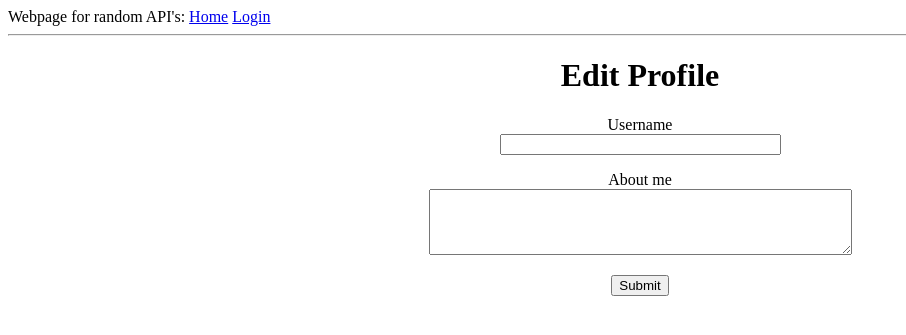
After one commit to Timothy-Lundberg/webpageproject, a Flask app: template app/templates/edit_profile.html in a window 1280 px wide. The commit adds this page. Shown: the top 335 px of the page, without its empty margins (0-906 px from the left). Run offline with Flask 3, Linux system fonts and the light colour scheme; the template is opened without the code that fills it: values that come from a table or form of the project are taken from there, others are empty.

Commit message:
jacobs changes

```diff
--- a/app/forms.py
+++ b/app/forms.py
@@ -1,5 +1,5 @@
 from flask_wtf import FlaskForm
-from wtforms import StringField, PasswordField, BooleanField, SubmitField
+from wtforms import StringField, PasswordField, BooleanField, SubmitField, TextAreaField
 from wtforms.validators import ValidationError, DataRequired, Email, EqualTo, Length
 from app.models import User
 
@@ -36,3 +36,9 @@ class RegistrationForm(FlaskForm):
         user = User.query.filter_by(email=email.data).first()
         if user is not None:
             raise ValidationError("Please use a different email address.")
+
+
+class EditProfileForm(FlaskForm):
+    username = StringField('Username', validators=[DataRequired()])
+    about_me = TextAreaField('About me', validators=[Length(min=0, max=140)])
+    submit = SubmitField('Submit')
--- a/app/models.py
+++ b/app/models.py
@@ -2,7 +2,7 @@ from app import db, login
 from datetime import datetime
 from werkzeug.security import generate_password_hash, check_password_hash
 from flask_login import UserMixin
-
+from hashlib import md5
 
 class User(UserMixin, db.Model):
     """Sätter SQL-kolumner för hur vi ska spara våra användare i databasen"""
--- a/app/routes.py
+++ b/app/routes.py
@@ -1,6 +1,6 @@
 from flask import render_template, flash, redirect, url_for, request
 from app import app, db
-from app.forms import LoginForm, RegistrationForm
+from app.forms import LoginForm, RegistrationForm, EditProfileForm
 from app.models import User
 from flask_login import current_user, login_user, logout_user, login_required
 from werkzeug.urls import url_parse
@@ -64,6 +64,15 @@ def register():
     return render_template("register.html", title="Register", form=form)
 
 
+@app.route("/user/<username>")
+@login_required
+def user(username):
+    user = User.query.filter_by(username=username).first_or_404()
+    posts = [
+        {'author': user, 'body': 'Test post #1'},
+        {'author': user, 'body': 'Test post #2'}
+    ]
+    return render_template("user.html", user=user, posts=posts)
 
 
 
--- a/app/templates/base.html
+++ b/app/templates/base.html
@@ -1,5 +1,6 @@
 <!DOCTYPE html>
 <html lang="en">
+
 <head>
     <meta charset="UTF-8">
     {% if title %}
@@ -15,9 +16,11 @@
     {% if current_user.is_anonymous %}
     <a href="{{ url_for('login') }}">Login</a>
     {% else %}
+    <a href="{{ url_for('user', username=current_user.username) }}">Profile</a>
     <a href="{{ url_for('logout') }}">Logout</a>
     {% endif %}
 </div>
+
     <hr>
     {% with messages = get_flashed_messages() %}
     {% if messages %}
@@ -27,8 +30,10 @@
         {% endfor %}
     </ul>
     {% endif %}
+<center>
     {% endwith %}
     {% block content %}{% endblock %}
+</center>
+</body>
 
-</body>
 </html>
--- /dev/null
+++ b/app/templates/edit_profile.html
@@ -0,0 +1,23 @@
+{% extends "base.html" %}
+
+{% block content %}
+    <h1>Edit Profile</h1>
+    <form action="" method="post">
+        {{ form.hidden_tag() }}
+        <p>
+            {{ form.username.label }}<br>
+            {{ form.username(size=32) }}<br>
+            {% for error in form.username.errors %}
+            <span style="color: red;">[{{ error }}]</span>
+            {% endfor %}
+        </p>
+        <p>
+            {{ form.about_me.label }}<br>
+            {{ form.about_me(cols=50, rows=4) }}<br>
+            {% for error in form.about_me.errors %}
+            <span style="color: red;">[{{ error }}]</span>
+            {% endfor %}
+        </p>
+        <p>{{ form.submit() }}</p>
+</form>
+{% endblock %}
```
Also changed, not shown: app/app.db. Lines whose indentation alone changed are shown as unchanged.
